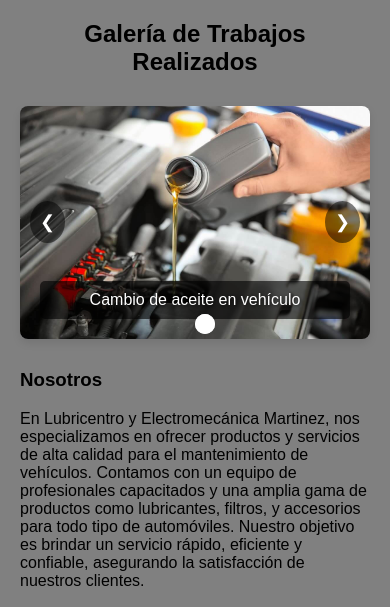
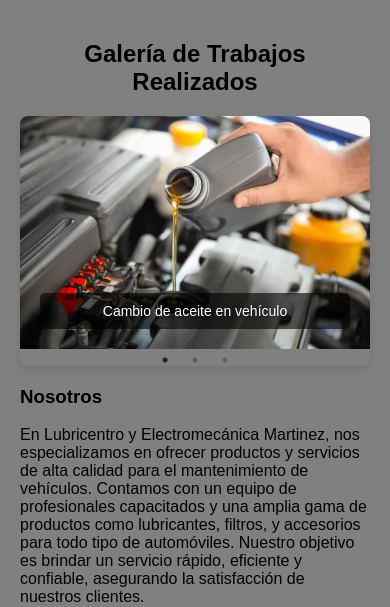
Before and after one commit to Alemartinezz15/tp-paradigmas, a PHP site: page /html/nosotros.php in a window 390 px wide. Shown: the part 194-801 px from the top of the page. Run offline with PHP 8.4, Linux system fonts and the light colour scheme.

Commit message:
Implementacion Plugin Jquery

```diff
--- a/css/nosotros.css
+++ b/css/nosotros.css
@@ -6,12 +6,13 @@
     overflow: hidden;
     border-radius: 8px;
     box-shadow: 0 4px 8px rgba(0, 0, 0, 0.1);
+    height: 350px; /* Altura del carrusel */
 }
 
 h2 {
     text-align: center;
-    width: 80%; /* Ajusta el ancho si es necesario */
-    margin: 0 auto;
+    width: 80%;
+    margin: 20px auto;
 }
 
 .carousel-inner {
@@ -21,9 +22,9 @@
 }
 
 .carousel-img {
-    display: none;
+    display: block;
     width: 100%;
-    height: auto;
+    height: 100%;
     object-fit: cover;
 }
 
@@ -49,7 +50,7 @@
     box-sizing: border-box;
 }
 
-/* Estilos para los botones del carrusel */
+/*  botones del carrusel */
 .carousel button {
     position: absolute;
     top: 50%;
@@ -76,7 +77,7 @@
     background-color: rgba(0, 0, 0, 0.8);
 }
 
-/* Estilos para los indicadores del carrusel */
+/*  indicadores del carrusel */
 .carousel-indicators {
     position: absolute;
     bottom: 15px;
@@ -104,7 +105,7 @@
     background-color: rgba(255, 255, 255, 0.8);
 }
 
-/* Animación para la transición de la imagen */
+
 @keyframes fadeIn {
     from {
         opacity: 0;
@@ -117,3 +118,30 @@
 .carousel-img.fade-in {
     animation: fadeIn 0.6s;
 }
+
+/* Responsividad  */
+@media (max-width: 768px) {
+    .carousel {
+        max-width: 100%;
+        margin: 20px auto;
+        height: 250px;
+    }
+
+    h2 {
+        font-size: 1.5rem;
+    }
+
+    .carousel button {
+        padding: 8px;
+        font-size: 16px;
+    }
+
+    .carousel-img {
+        height: 100%;
+        object-fit: cover;
+    }
+
+    figcaption {
+        font-size: 14px;
+    }
+}
--- a/html/nosotros.php
+++ b/html/nosotros.php
@@ -6,6 +6,12 @@
     <title>Nosotros - Lubricentro y Electromecánica Martinez</title>
     <link rel="stylesheet" href="../css/styles.css">
     <link rel="stylesheet" href="../css/nosotros.css">
+
+    <!-- Agregar estilos y jQuery -->
+    <link rel="stylesheet" href="https://cdnjs.cloudflare.com/ajax/libs/slick-carousel/1.8.1/slick.min.css">
+    <link rel="stylesheet" href="https://cdnjs.cloudflare.com/ajax/libs/slick-carousel/1.8.1/slick-theme.min.css">
+    <script src="https://code.jquery.com/jquery-3.6.0.min.js"></script>
+    <script src="https://cdnjs.cloudflare.com/ajax/libs/slick-carousel/1.8.1/slick.min.js"></script>
 </head>
 
 <body>
@@ -26,34 +32,27 @@
     </header>
 
     <!-- Contenido de la Página -->
+    <!-- Contenido de la Página -->
         <main>
-
                     <!-- Carrusel de Trabajos Realizados -->
                 <h2>Galería de Trabajos Realizados</h2>
                  <div class="carousel">
              <div class="carousel-inner">
             <figure>
-            <img src="../Imagenes/imagen1.jpg" alt="Cambio de aceite" width="600px" height="380" class="carousel-img fade-in">
+                <img src="../Imagenes/imagen1.jpg" alt="Cambio de aceite" width="100%" height="auto">
                 <figcaption>Cambio de aceite en vehículo</figcaption>
             </figure>
             <figure>
-            <img src="../Imagenes/imagen3.jpg" alt="Diagnóstico de aire acondicionado" width="600px" height="380" class="carousel-img">
+                <img src="../Imagenes/imagen3.jpg" alt="Diagnóstico de aire acondicionado" width="100%" height="auto">
                 <figcaption>Diagnóstico de sistema de aire acondicionado</figcaption>
             </figure>
             <figure>
-            <img src="../Imagenes/imagen4.jpg" alt="Reemplazo de Condensador" width="600px" height="380" class="carousel-img">
+                <img src="../Imagenes/imagen4.jpg" alt="Reemplazo de Condensador" width="100%" height="auto">
                 <figcaption>Reemplazo de condensador de aire acondicionado</figcaption>
             </figure>
             </div>
-    <button class="prev" onclick="prevSlide()">&#10094;</button>
-    <button class="next" onclick="nextSlide()">&#10095;</button>
-    <!-- Indicadores de Carrusel -->
-    <div class="carousel-indicators">
-        <button onclick="setSlide(0)" class="active"></button>
-        <button onclick="setSlide(1)"></button>
-        <button onclick="setSlide(2)"></button>
                 </div>
-</div>
+
 
         <h3>Nosotros</h3>
         <p>En Lubricentro y Electromecánica Martinez, nos especializamos en ofrecer productos y servicios de alta
@@ -73,10 +72,6 @@
             <li>Diagnóstico y reparación de aire acondicionado</li>
             <li>Venta de lubricantes, repuestos y servicios de electromecánica</li>
         </ul>
-
-
-</div>
-
     </main>
 
     <!-- Enlace de regreso a la página principal -->
@@ -87,42 +82,18 @@
 
     <!-- JavaScript para el Carrusel -->
     <script>
-       let slideIndex = 0;
-const slides = document.querySelectorAll(".carousel-img");
-const totalSlides = slides.length;
-const indicators = document.querySelectorAll(".carousel-indicators button");
-
-function showSlide(index) {
-    slides.forEach((img, i) => {
-        img.style.display = i === index ? "block" : "none";
-        img.classList.toggle("fade-in", i === index);
+        $(document).ready(function() {
+            $('.carousel-inner').slick({
+                dots: true,
+                infinite: true,
+                speed: 500,
+                slidesToShow: 1,
+                autoplay: true,
+                autoplaySpeed: 3000,
+                arrows: true
             });
-    indicators.forEach((dot, i) => {
-        dot.classList.toggle("active", i === index);
         });
-}
-
-function nextSlide() {
-    slideIndex = (slideIndex + 1) % totalSlides;
-    showSlide(slideIndex);
-}
-
-function prevSlide() {
-    slideIndex = (slideIndex - 1 + totalSlides) % totalSlides;
-    showSlide(slideIndex);
-}
-
-function setSlide(index) {
-    slideIndex = index;
-    showSlide(slideIndex);
-}
-
-// Inicia el carrusel y cambia automáticamente cada 5 segundos
-showSlide(slideIndex);
-setInterval(nextSlide, 5000);
-
     </script>
-
 </body>
 
 </html>
```
Also changed, not shown: Database/electrodb.sql (+4 -3 lines). Lines whose indentation alone changed are shown as unchanged.
